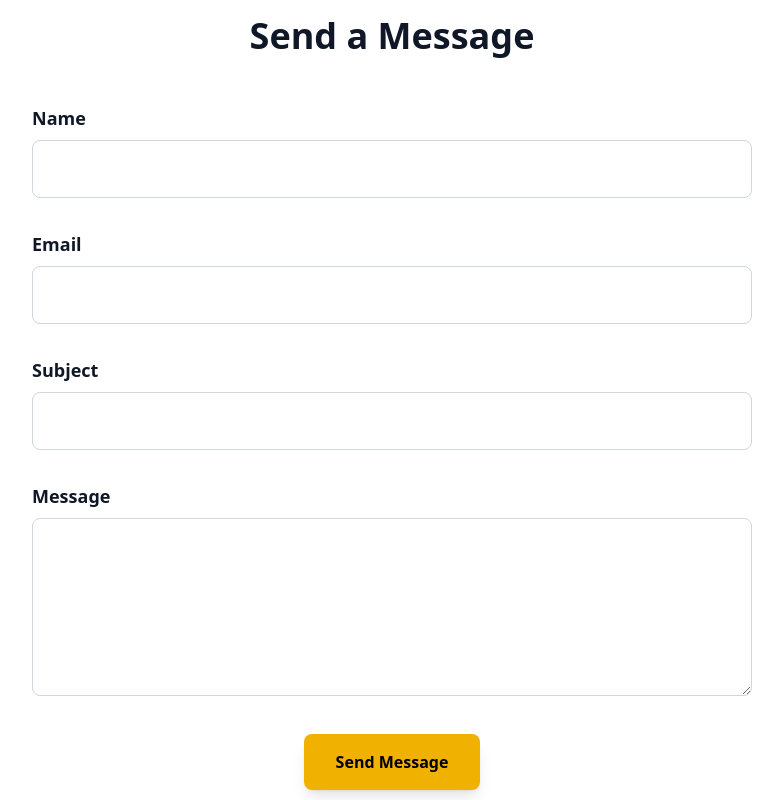
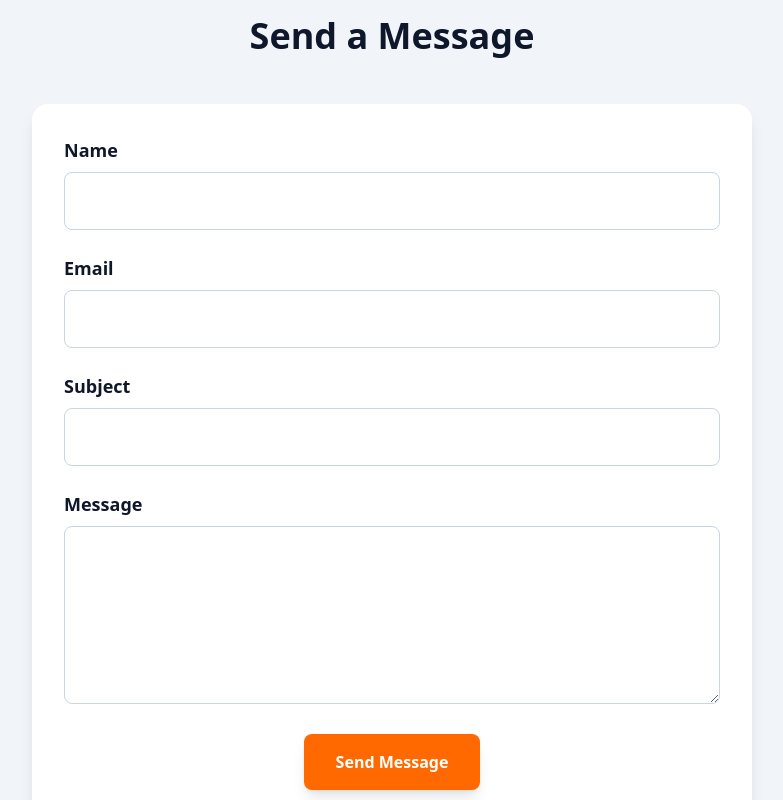
Before and after one commit to reunios2025/Reunios, a React (Vite) app: page /Reunios/contact in a window 1280 px wide. Shown: the part 1420-2220 px from the top of the page, without its empty margins (248-1031 px from the left). Built offline with nearby package versions, Linux system fonts and the light colour scheme.

Commit message:
Update contact form section styling
cgen-343f69e5af5d4c1e85593716ad54eb2e

```diff
--- a/src/pages/Contact.jsx
+++ b/src/pages/Contact.jsx
@@ -232,25 +232,25 @@ const Contact = () => {
       </section>
 
       {/* Contact Form Section */}
-      <section id="contact-form" className="py-20 bg-white">
+      <section id="contact-form" className="py-20 bg-slate-100">
         <div className="max-w-3xl mx-auto px-6">
           <h2
-            className="text-4xl font-bold text-gray-900 text-center mb-12"
+            className="text-4xl font-bold text-slate-900 text-center mb-12"
             data-aos="fade-up"
           >
             Send a Message
           </h2>
 
-          <form
-            onSubmit={handleSubmit}
-            className="space-y-8"
+          <div
+            className="bg-white rounded-2xl p-8 shadow-lg"
             data-aos="fade-up"
             data-aos-delay="100"
           >
+            <form onSubmit={handleSubmit} className="space-y-6">
               <div>
                 <label
                   htmlFor="name"
-                className="block text-lg font-bold text-gray-900 mb-2"
+                  className="block text-lg font-bold text-slate-900 mb-2"
                 >
                   Name
                 </label>
@@ -260,7 +260,7 @@ const Contact = () => {
                   name="name"
                   value={formData.name}
                   onChange={handleInputChange}
-                className="w-full px-4 py-4 border border-gray-300 rounded-lg focus:outline-none focus:ring-2 focus:ring-yellow-400"
+                  className="w-full px-4 py-4 border border-slate-300 rounded-lg focus:outline-none focus:ring-2 focus:ring-orange-500 focus:border-transparent"
                   required
                 />
               </div>
@@ -268,7 +268,7 @@ const Contact = () => {
               <div>
                 <label
                   htmlFor="email"
-                className="block text-lg font-bold text-gray-900 mb-2"
+                  className="block text-lg font-bold text-slate-900 mb-2"
                 >
                   Email
                 </label>
@@ -278,7 +278,7 @@ const Contact = () => {
                   name="email"
                   value={formData.email}
                   onChange={handleInputChange}
-                className="w-full px-4 py-4 border border-gray-300 rounded-lg focus:outline-none focus:ring-2 focus:ring-yellow-400"
+                  className="w-full px-4 py-4 border border-slate-300 rounded-lg focus:outline-none focus:ring-2 focus:ring-orange-500 focus:border-transparent"
                   required
                 />
               </div>
@@ -286,7 +286,7 @@ const Contact = () => {
               <div>
                 <label
                   htmlFor="subject"
-                className="block text-lg font-bold text-gray-900 mb-2"
+                  className="block text-lg font-bold text-slate-900 mb-2"
                 >
                   Subject
                 </label>
@@ -296,7 +296,7 @@ const Contact = () => {
                   name="subject"
                   value={formData.subject}
                   onChange={handleInputChange}
-                className="w-full px-4 py-4 border border-gray-300 rounded-lg focus:outline-none focus:ring-2 focus:ring-yellow-400"
+                  className="w-full px-4 py-4 border border-slate-300 rounded-lg focus:outline-none focus:ring-2 focus:ring-orange-500 focus:border-transparent"
                   required
                 />
               </div>
@@ -304,7 +304,7 @@ const Contact = () => {
               <div>
                 <label
                   htmlFor="message"
-                className="block text-lg font-bold text-gray-900 mb-2"
+                  className="block text-lg font-bold text-slate-900 mb-2"
                 >
                   Message
                 </label>
@@ -314,7 +314,7 @@ const Contact = () => {
                   rows="6"
                   value={formData.message}
                   onChange={handleInputChange}
-                className="w-full px-4 py-4 border border-gray-300 rounded-lg focus:outline-none focus:ring-2 focus:ring-yellow-400"
+                  className="w-full px-4 py-4 border border-slate-300 rounded-lg focus:outline-none focus:ring-2 focus:ring-orange-500 focus:border-transparent"
                   required
                 ></textarea>
               </div>
@@ -322,13 +322,14 @@ const Contact = () => {
               <div className="text-center">
                 <button
                   type="submit"
-                className="bg-yellow-500 text-black px-8 py-4 rounded-lg font-semibold
-                         hover:bg-yellow-600 transition-colors transform hover:scale-105 shadow-lg"
+                  className="bg-orange-500 text-white px-8 py-4 rounded-lg font-semibold
+                           hover:bg-orange-600 transition-colors transform hover:scale-105 shadow-lg"
                 >
                   Send Message
                 </button>
               </div>
             </form>
+          </div>
         </div>
       </section>
 
```
Lines whose indentation alone changed are shown as unchanged.
